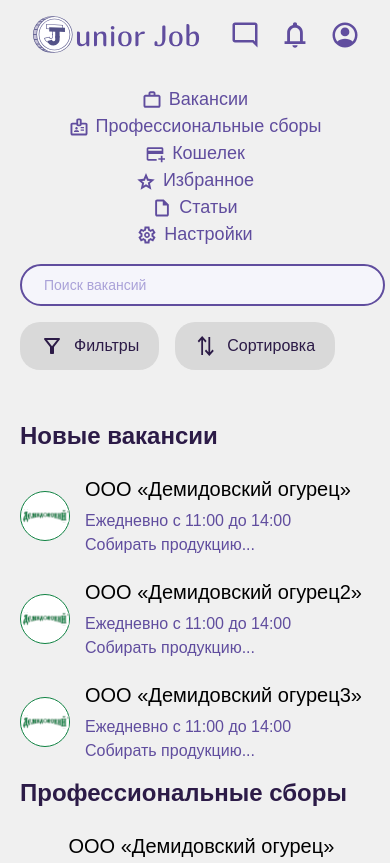
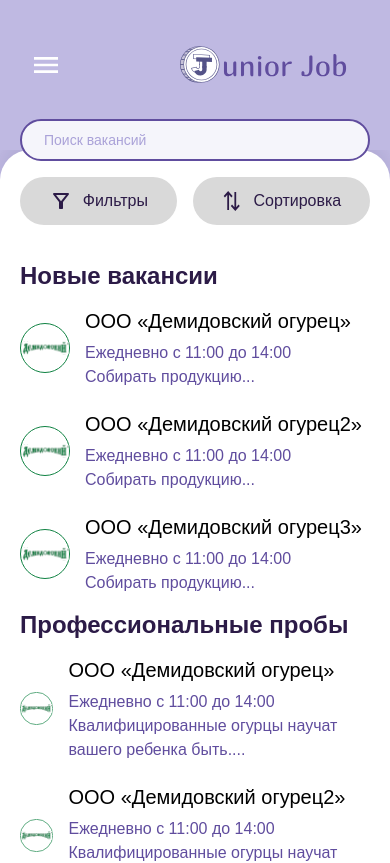
Before and after one commit to KrekcrRoot/juniorjob-frontend, a Nuxt app: page / in a window 390 px wide. Shown: the top 863 px of the page. Built offline with nearby package versions, Linux system fonts and the light colour scheme.

Commit message:
mobile menu

```diff
--- a/assets/css/main.css
+++ b/assets/css/main.css
@@ -6,7 +6,6 @@
 
 body {
     font-family: sans-serif;
-    background-color: #f0f0f0;
     margin: 0;
     padding: 0;
 }
@@ -18,7 +17,36 @@ body {
     font-weight: 600;
     line-height: 20px;
 }
+.bolder-title {
+    color: #2C1B47;
+    font-size: 23px;
+    font-style: normal;
+    font-weight: 400;
+    line-height: 25px;
+}
+.btn {
+    padding: 11px 20px;
+    border-radius: 20px;
+    background: #AAA2D8;
+    color: #FFF;
+    text-align: center;
+    font-size: 16px;
+    font-weight: 600;
+}
 
+.slide-left-enter-active,
+.slide-left-leave-active {
+  transition: left 0.3s; /* Измените на left */
+}
+
+.slide-left-enter,
+.slide-left-leave-to /* .slide-left-leave-active in <2.1.8 */ {
+  left: 0; /* Измените на left: 0; */
+}
+.slide-left-enter-to,
+.slide-left-leave /* .slide-left-enter-active in <2.1.8 */ {
+  left: -200px; /* Измените на отрицательное значение */
+}
 /* Media запрос для устройств с шириной экрана 1024px и больше (большие десктопы) */
 @media (min-width: 1024px) {
 
@@ -33,8 +61,20 @@ body {
 @media (min-width: 480px) and (max-width: 767px) {
 
 }
-
+@media (min-width: 480px) {
+    .mobile-show {
+        display: none;
+    }
+}
 /* Media запрос для устройств с шириной экрана меньше 480px (планшеты и мобильные) */
 @media (max-width: 479px) {
-
+    body {
+        background-color: #BFB9E2;
+    }
+    .mobile-hide {
+        display: none;
+    }
+    .header-wrapper {
+        background-color: #BFB9E2;
+    }
 }
--- a/components/articles/ArticlesList.vue
+++ b/components/articles/ArticlesList.vue
@@ -19,7 +19,7 @@ const articlesList = [
 <template>
   <div>
     <h1 class="main-title">Новые вакансии</h1>
-    <div class="mt-7">
+    <div class="xl:mt-7 mt-3">
         <ArticlesItem v-for="articlesItem in articlesList" :article="articlesItem" :key="articlesItem.icon" />
     </div>
   </div>
--- a/components/profession/ProfessionList.vue
+++ b/components/profession/ProfessionList.vue
@@ -27,8 +27,8 @@ const professionList = [
 
 <template>
   <div>
-    <h1 class="main-title">Профессиональные сборы</h1>
-    <div class="mt-7">
+    <h1 class="main-title">Профессиональные пробы</h1>
+    <div class="xl:mt-7 mt-3">
         <ProfessionItem v-for="professionItem in professionList" :profession="professionItem" :key="professionItem.icon" />
     </div>
   </div>
--- a/components/vacancy/VacancyList.vue
+++ b/components/vacancy/VacancyList.vue
@@ -28,7 +28,7 @@ const vacancyList = [
 <template>
   <div>
     <h1 class="main-title">Новые вакансии</h1>
-    <div class="mt-7">
+    <div class="xl:mt-7 mt-3">
         <VacancyItem v-for="vacancyItem in vacancyList" :vacancy="vacancyItem" :key="vacancyItem.icon" />
     </div>
   </div>
--- a/layouts/default.vue
+++ b/layouts/default.vue
@@ -13,7 +13,7 @@ const menu = [
     link: "/",
   },
   {
-    title: "Профессиональные сборы",
+    title: "Профессиональные пробы",
     icon: badgeIcon,
     link: "/",
   },
@@ -38,17 +38,44 @@ const menu = [
     link: "/",
   },
 ];
+
+const isMobile = ref(false);
+const isBurgerMenuVisible = ref(false);
+
+const checkScreenWidth = () => {
+  if (typeof window !== "undefined") {
+    isMobile.value = 1 < 479;
+  }
+};
+
+onMounted(() => {
+  if (typeof window !== "undefined") {
+    checkScreenWidth();
+    window.addEventListener("resize", checkScreenWidth);
+  }
+});
 </script>
 
 <template>
-  <div>
+  <div class="relative">
     <header>
-      <div class="xl:container mx-auto px-5">
+      <div class="header-wrapper xl:container mx-auto px-5">
         <div class="header">
+          <button
+            @click="isBurgerMenuVisible = true"
+            class="burger-menu mobile-show"
+          >
+            <img src="@/assets/images/icons/menu.svg" alt="" />
+          </button>
           <NuxtLink to="/" class="logo">
-            <img src="@/assets/images/logo.svg" alt="JuniorJob" />
+            <img
+              v-if="isMobile"
+              src="@/assets/images/logo.svg"
+              alt="JuniorJob"
+            />
+            <img v-else src="@/assets/images/logo-white.svg" alt="JuniorJob" />
           </NuxtLink>
-          <div class="flex items-center gap-5">
+          <div class="mobile-hide flex items-center gap-5">
             <div class="header__icon">
               <img src="@/assets/images/icons/chat_bubble.svg" alt="Чат" />
             </div>
@@ -67,7 +94,7 @@ const menu = [
           </div>
         </div>
 
-        <div class="main-menu flex justify-between my-4">
+        <div class="mobile-hide main-menu flex justify-between my-4">
           <RouterLink
             v-for="(menuItem, index) in menu"
             :to="menuItem.link"
@@ -80,7 +107,9 @@ const menu = [
             {{ menuItem.title }}
           </RouterLink>
         </div>
-        <div class="grid xl:grid-cols-12 md:grid-cols-1 gap-4">
+        <div
+          class="header-search-wrapper grid xl:grid-cols-12 md:grid-cols-1 gap-4"
+        >
           <input
             type="text"
             class="header__search col-start-1 col-span-8"
@@ -99,17 +128,70 @@ const menu = [
         </div>
       </div>
     </header>
-
+    </div>
     <!-- main content -->
-    <div>
+    <div class="main-wrapper">
       <slot />
     </div>
+
+      <div class="relative">
+        <div class="sidebar-backdrop" @click="isBurgerMenuVisible = false" v-if="isBurgerMenuVisible">1</div>
+        <transition name="slide">
+                <div v-if="isBurgerMenuVisible" @click.stop class="sidebar-panel burger-menu-content">
+          <div class="flex-col">
+            <div class="flex items-center gap-3">
+              <div class="burger-menu-content__icon">
+                <img
+                  src="@/assets/images/icons/account_circle.svg"
+                  alt="Профиль"
+                />
+              </div>
+              <div>
+                <p class="bolder-title mb-2">Регистрация</p>
+                <p class="bolder-title">Авторизация</p>
+              </div>
+            </div>
+            <div class="mt-6">
+              <RouterLink
+                v-for="(menuItem, index) in menu"
+                :to="menuItem.link"
+                :key="index"
+                class="main-menu__link my-3"
+              >
+                <span class="main-menu__link--icon">
+                  <img :src="menuItem.icon" />
+                </span>
+                {{ menuItem.title }}
+              </RouterLink>
+            </div>
+            <div class="welcome-card mt-4">
+              Добро пожаловать в Junior Job! Нужна помощь по использованию или
+              разберетесь сами?
+              <button class="btn mt-4">Помогите!</button>
+            </div>
+          </div>
+        </div>
+        </transition>
   </div>
 </template>
 
 <style lang="scss">
 @import url("~/assets/css/main.css");
-
+.header-wrapper {
+  position: relative;
+}
+.header-search-wrapper {
+  @media (max-width: 479px) {
+    width: 100%;
+    display: flex;
+    flex-direction: column;
+    position: absolute;
+    left: 0;
+    bottom: -50%;
+    padding-left: 20px;
+    padding-right: 20px;
+  }
+}
 .header {
   display: flex;
   flex-direction: row;
@@ -146,22 +228,75 @@ const menu = [
       font-weight: 300;
     }
   }
+
+  @media (max-width: 479px) {
+    padding-top: 40px;
+    padding-bottom: 60px;
+  }
 }
 
 .filter-btn {
-  border-radius: 20px;
+  border-radius: 30px;
   background: #d9d9d9;
   padding: 12px 20px;
   color: #2c1b47;
   display: flex;
   align-items: center;
+  justify-content: center;
   gap: 10px;
   flex-shrink: 0;
+  @media (max-width: 479px) {
+    flex: 1 0 auto;
+  }
 
   &__icon {
     width: 24px;
     height: 24px;
     object-fit: contain;
+  }
+}
+
+.burger-menu {
+  width: 32px;
+  height: 32px;
+
+  & img {
+    width: 100%;
+    height: 100%;
+    object-fit: contain;
+  }
+
+  &-content {
+    position: fixed;
+    height: 100%;
+    background: #fff;
+    width: 300px;
+    top: 0;
+    left: 0px;
+    z-index: 3100;
+    box-shadow: 3px 0 10px 3px rgba(0, 0, 0, 0.4);
+    padding: 32px;
+    &__icon {
+      width: 32px;
+      height: 32px;
+      & img {
+        width: 100%;
+        height: 100%;
+        object-fit: contain;
+      }
+    }
+  }
+
+  &-wrapper {
+    position: fixed;
+    top: 0;
+    left: 0px;
+    width: 100%;
+    height: 100%;
+    background: #160d2569;
+    z-index: 3000;
+    opacity: 1;
+    transition: all 0.3s ease-in-out;
   }
 }
 
@@ -195,4 +330,67 @@ const menu = [
   height: 100%;
   object-fit: contain;
 }
+
+.main-wrapper {
+  @media (max-width: 479px) {
+    padding-top: 100px;
+    background: #fff;
+    border-top-right-radius: 30px;
+    border-top-left-radius: 30px;
+    box-shadow: 0px -10px 15px 0px rgba(44, 27, 71, 0.08);
+  }
+}
+
+.welcome-card {
+  padding: 12px;
+  border-radius: 20px;
+  border: 2px solid #aaa2d8;
+  color: #604d9e;
+  font-size: 16px;
+  font-style: normal;
+  font-weight: 400;
+  line-height: 110%;
+}
+.slide-enter-from {
+ opacity: 0;
+}
+.slide-enter-active {
+  transition: opacity .25s;
+}
+  .slide-leave-active {
+    transition: opacity .25s;
+}
+
+.slide-enter, .slide-leave-to {
+    opacity: 0;
+    transition: opacity .25s;
+
+}
+.slide-enter-to {
+ opacity: 0.5;
+}
+
+    .sidebar-backdrop {
+        background-color: rgba(0,0,0,.5);
+        width: 100vw;
+        height: 100vh;
+        position: fixed;
+        top: 0;
+        left: 0;
+        opacity: 1;
+        transition: opacity 5s;
+        cursor: pointer;
+    }
+
+    .sidebar-panel {
+      overflow-y: auto;
+      position: fixed;
+      left: 0px; /* Изначально сдвигаем меню за пределы экрана */
+      top: 0;
+      height: 100vh;
+      z-index: 999;
+      padding: 3rem 20px 2rem 20px;
+      width: 300px;
+      transition: .25s; /* Добавляем анимацию сдвига меню */
+  }
 </style>
--- a/pages/index.vue
+++ b/pages/index.vue
@@ -1,12 +1,18 @@
 <template>
-  <div class="container mx-auto mt-14 px-5">
+  <div class="container mx-auto xl:mt-14 px-5">
     <div class="grid xl:grid-cols-2 sm:grid-cols-1 xl:gap-20">
       <div>
-        <VacancyList />
-        <ProfessionList />
+        <div class="xl:mt-12 mt-4">
+          <VacancyList />
+        </div>
+        <div class="xl:mt-12 mt-4">
+          <ProfessionList />
+        </div>
       </div>
       <div>
-        <ArticlesList />
+        <div class="xl:mt-12 mt-4">
+          <ArticlesList />
+        </div>
       </div>
     </div>
   </div>
```
Also changed, not shown: assets/images/icons/menu.svg (added), assets/images/logo-white.svg (added).
